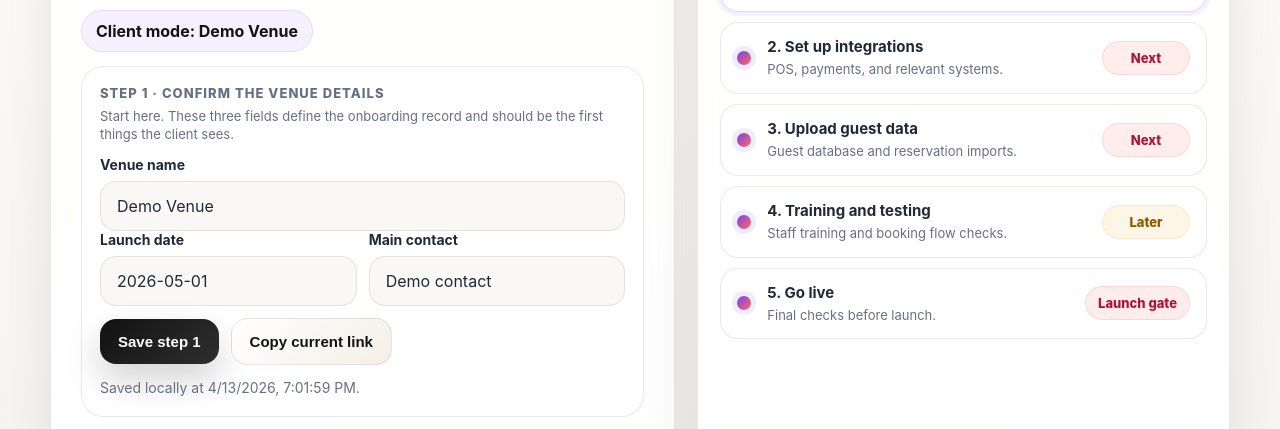
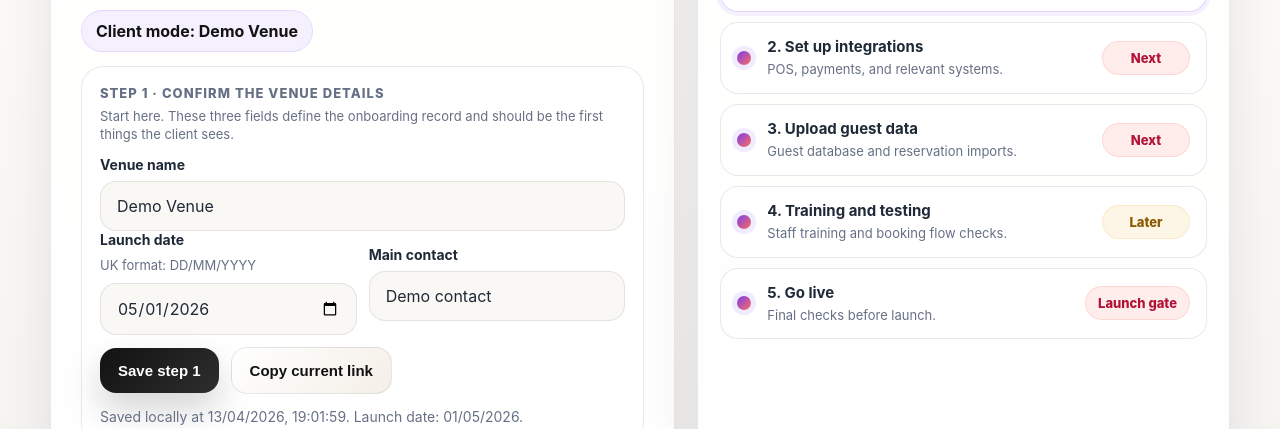
Before and after one commit to rajmarkandoo-dot/onboarding, a plain HTML site: page index.html in a window 1280 px wide. Both pictures are taken after a click on the button "Save step 1". Shown: the part 371-800 px from the top of the page. Drawn offline with Linux system fonts and the light colour scheme.

Commit message:
Update index.html

```diff
--- a/index.html
+++ b/index.html
@@ -484,7 +484,8 @@
           <div class="search-row">
             <div class="field" style="flex: 1 1 220px; margin-top: 0;">
               <label for="launchDate">Launch date</label>
-              <input id="launchDate" type="text" placeholder="YYYY-MM-DD" />
+              <div class="field-hint" style="margin: 0 0 8px;">UK format: DD/MM/YYYY</div>
+              <input id="launchDate" type="date" lang="en-GB" />
             </div>
             <div class="field" style="flex: 1 1 220px; margin-top: 0;">
               <label for="mainContact">Main contact</label>
@@ -692,6 +693,13 @@
       return CLIENTS[raw] ? raw : 'demo';
     }
 
+    function formatUKDate(value) {
+      if (!value) return '';
+      const date = new Date(value + 'T00:00:00');
+      if (Number.isNaN(date.getTime())) return value;
+      return date.toLocaleDateString('en-GB');
+    }
+
     function renderStepList(record, activeStep = 1, targetElement = els.stepList) {
       targetElement.innerHTML = record.steps.map((step, index) => `
         <div class="step ${index + 1 === activeStep ? 'active' : ''}">
@@ -742,7 +750,7 @@
 
       els.clientChip.textContent = `Client mode: ${currentRecord.venueName}`;
       els.pageTitle.textContent = currentRecord.title;
-      els.saveMeta.textContent = `Saved locally at ${new Date().toLocaleString()}.`;
+      els.saveMeta.textContent = `Saved locally at ${new Date().toLocaleString('en-GB')}. Launch date: ${formatUKDate(currentRecord.launchDate)}.`;
       renderStepList(currentRecord, currentRecord.currentStep, els.stepList);
       renderStepList(currentRecord, currentRecord.currentStep, els.summaryList);
     }
```
